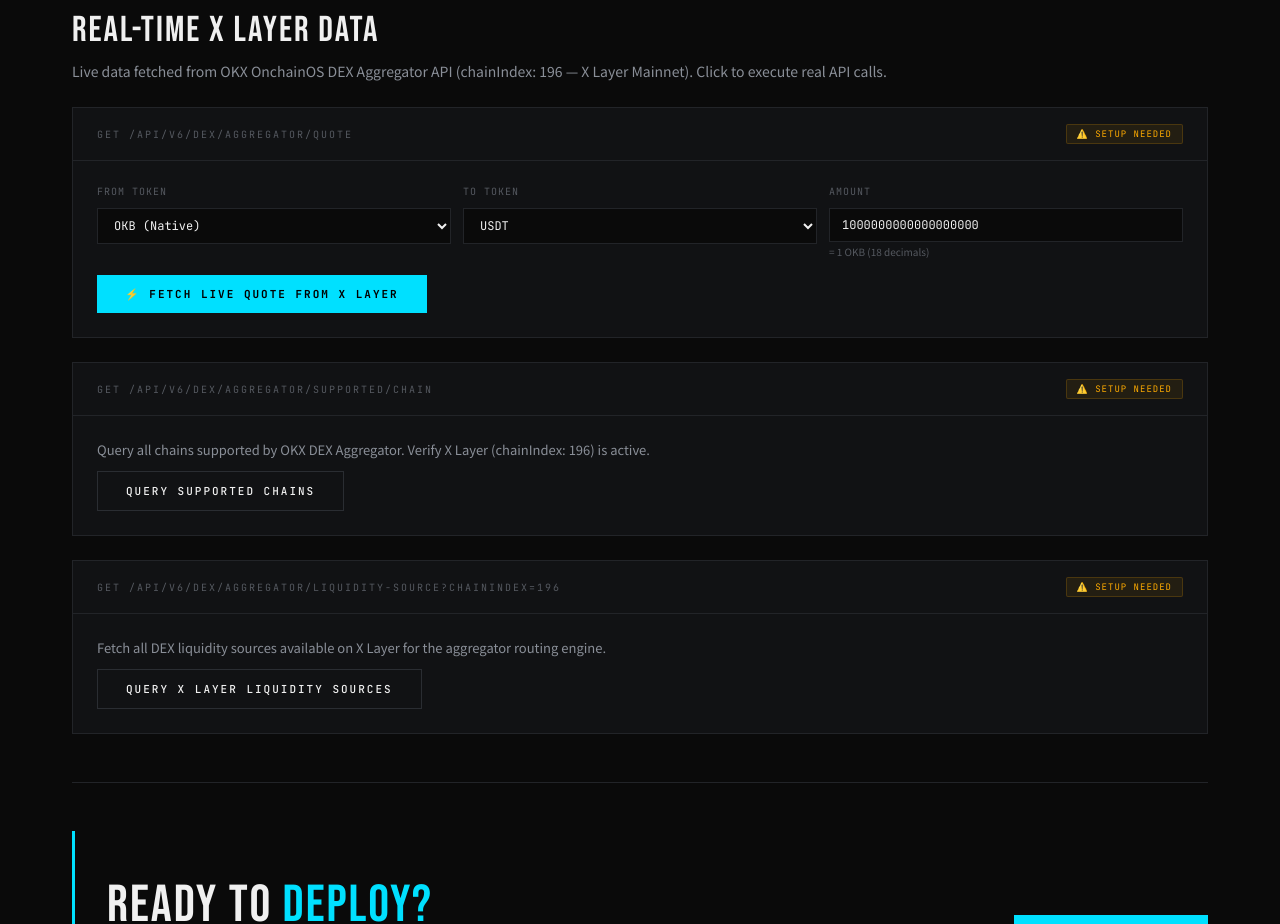
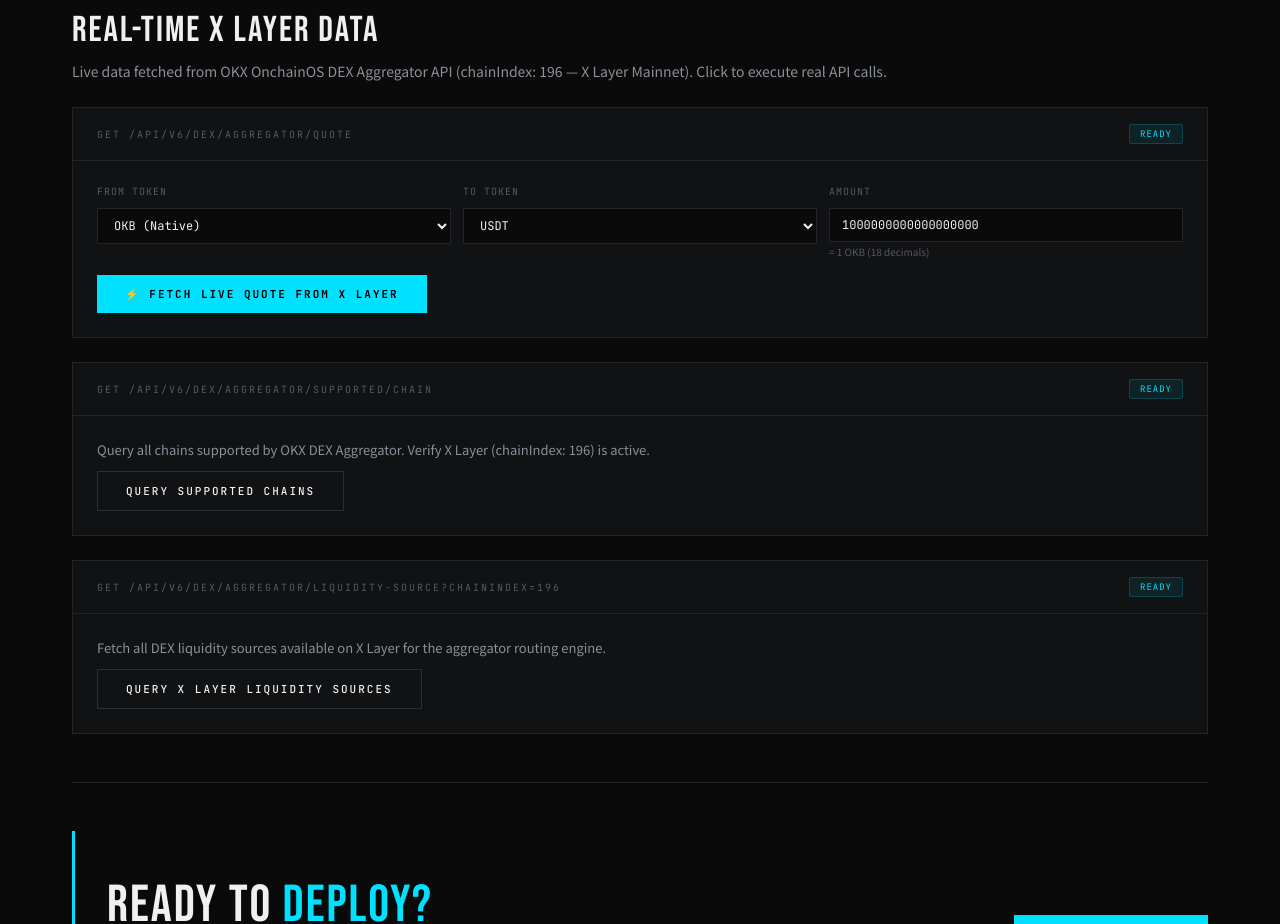
Before and after one commit to hzjdhksjdh790-ux/chainmind-x-layer, a plain HTML site: page index.html in a window 1280 px wide. Shown: the part 2201-3125 px from the top of the page. Drawn offline with Linux system fonts and the light colour scheme.

Commit message:
fix: set PROXY_BASE to backend URL

```diff
--- a/index.html
+++ b/index.html
@@ -903,7 +903,7 @@ function showPage(id){
    ═══════════════════════════════════════════════════════════════ */
 
 // ▼▼▼ CHANGE THIS to your Vercel deployment URL ▼▼▼
-const PROXY_BASE = '';  // e.g. 'https://chainmind-backend.vercel.app/api/okx'
+const PROXY_BASE = 'https://chainmind-x-layer.vercel.app/api/okx';
 // ▲▲▲ CHANGE THIS ▲▲▲
 
 const OKX_DIRECT = 'https://web3.okx.com/api/v6/dex/aggregator';
```
